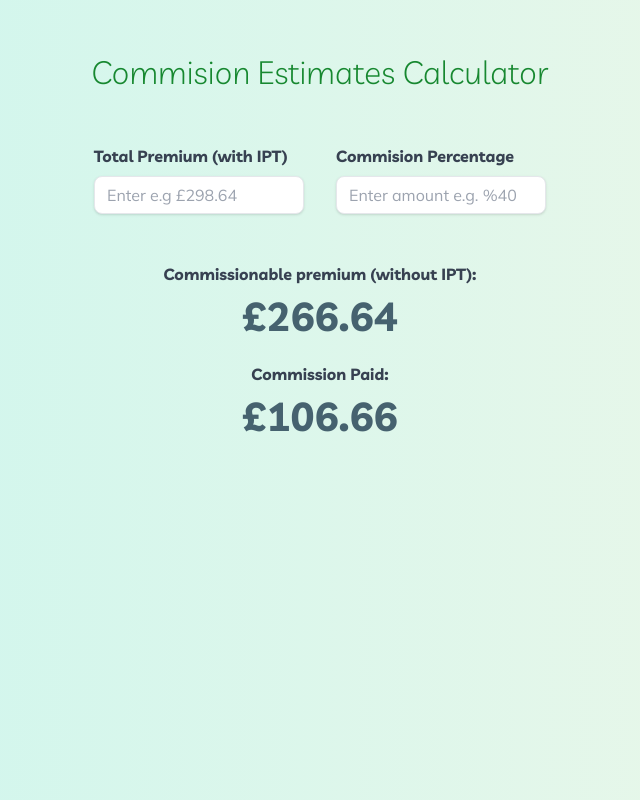
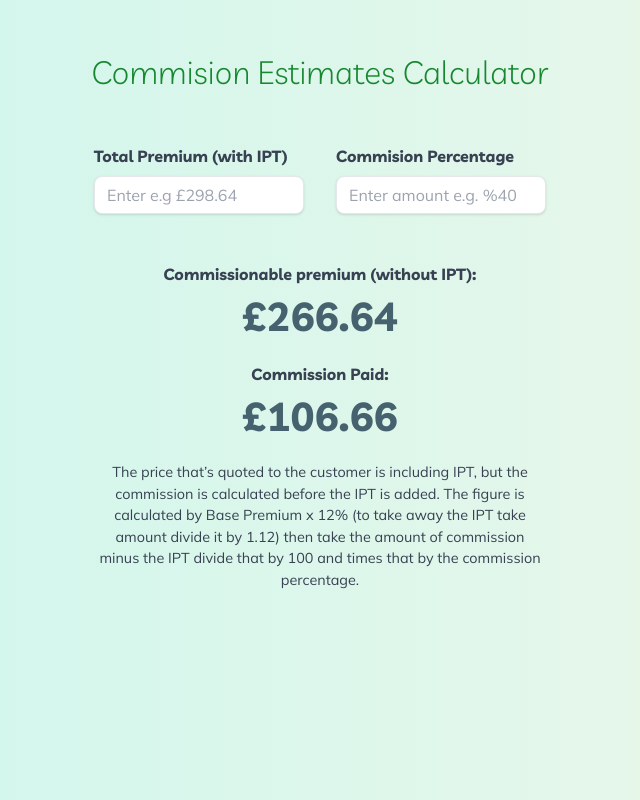
Before and after one commit to chsagency/lv-commission-working-out-fe, a React (Vite) app: page / in a window 1280 px wide. Shown: the whole page, without its empty margins (320-960 px from the left). Built offline with nearby package versions, Linux system fonts and the light colour scheme.

Commit message:
Additional styling

```diff
--- a/src/App.css
+++ b/src/App.css
@@ -148,45 +148,6 @@ option:not(:first-of-type) {
   max-width: 600px;
 }
 
-/* #root {
-  max-width: 1280px;
-  margin: 0 auto;
-  padding: 2rem;
-  text-align: center;
+.text-small {
+  font-size: 0.9rem;
 }
-
-.logo {
-  height: 6em;
-  padding: 1.5em;
-  will-change: filter;
-  transition: filter 300ms;
-}
-.logo:hover {
-  filter: drop-shadow(0 0 2em #646cffaa);
-}
-.logo.react:hover {
-  filter: drop-shadow(0 0 2em #61dafbaa);
-}
-
-@keyframes logo-spin {
-  from {
-    transform: rotate(0deg);
-  }
-  to {
-    transform: rotate(360deg);
-  }
-}
-
-@media (prefers-reduced-motion: no-preference) {
-  a:nth-of-type(2) .logo {
-    animation: logo-spin infinite 20s linear;
-  }
-}
-
-.card {
-  padding: 2em;
-}
-
-.read-the-docs {
-  color: #888;
-} */
--- a/src/App.jsx
+++ b/src/App.jsx
@@ -107,7 +107,15 @@ function App() {
           </div>
         </div>
 
-
+        <div className="flex justify-center gap-8 flex-row mt-4">
+          <p className="text-center text-gray-700 mulish-regular max-w-md text-small">
+            The price that’s quoted to the customer is including IPT, but the
+            commission is calculated before the IPT is added. The figure is
+            calculated by Base Premium x 12% (to take away the IPT take amount
+            divide it by 1.12) then take the amount of commission minus the IPT
+            divide that by 100 and times that by the commission percentage.
+          </p>
+        </div>
       </div>
     </div>
   );
```
